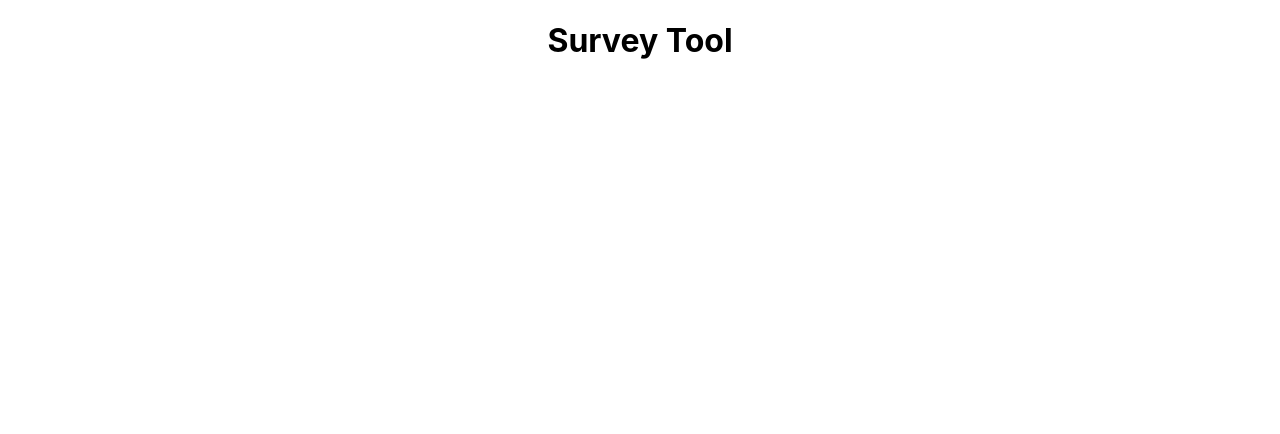
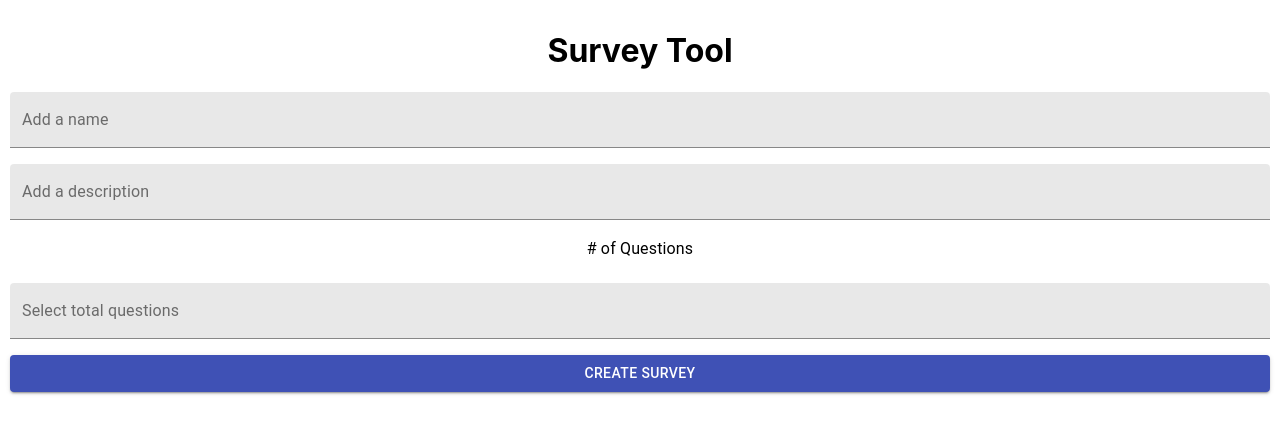
Before and after one commit to austin-rey/react-survey, a React (Create React App) app: page / in a window 1280 px wide. Shown: the top 434 px of the page. Built offline with nearby package versions, Linux system fonts and the light colour scheme.

Commit message:
Created initial state of surveys through context

```diff
--- a/package.json
+++ b/package.json
@@ -3,6 +3,7 @@
   "version": "0.1.0",
   "private": true,
   "dependencies": {
+    "@material-ui/core": "^4.11.0",
     "@testing-library/jest-dom": "^5.11.4",
     "@testing-library/react": "^11.1.0",
     "@testing-library/user-event": "^12.1.10",
--- a/src/App.js
+++ b/src/App.js
@@ -1,9 +1,31 @@
+import React, {useState} from 'react'
+
 import './App.css';
 
+import CreateSurvey from './containers/createSurveyForm'
+
+import {makeStyles} from '@material-ui/core/styles';
+
+import { Container } from '@material-ui/core';
+
+import SurveyState from './context/surveys/surveyState';
+
+const useStyles = makeStyles((theme) => ({
+  container: {
+    padding: '10px',
+  },
+}));
+
 function App() {
+  const classes = useStyles();
+
   return (
     <div className="App">
-     <h1>Survey Tool</h1>
+      <SurveyState>
+        <Container maxWidth="lg" className={classes.container}>
+          <CreateSurvey/>
+        </Container>
+      </SurveyState>
     </div>
   );
 }
--- /dev/null
+++ b/src/components/FormButton.js
@@ -0,0 +1,9 @@
+import React from 'react'
+
+import { Button } from '@material-ui/core';
+
+const FormButton = ({type, label, onClick}) => {
+    return <Button variant="contained" color={type} onClick={onClick}>{label}</Button>
+}
+
+export default FormButton;
--- /dev/null
+++ b/src/components/FormTextField.js
@@ -0,0 +1,12 @@
+import React from 'react'
+
+import TextField from '@material-ui/core/TextField';
+
+const FormTextField = ({label, content, id, onContentChange}) => {
+    return (
+        <TextField label={label} id={id} defaultValue={content} onChange={onContentChange} variant="filled"
+        color="primary"/>
+    )
+}
+
+export default FormTextField;
--- /dev/null
+++ b/src/containers/createSurveyForm.js
@@ -0,0 +1,89 @@
+import React, {useState, useContext} from 'react'
+
+import { FormControl, Slider,Typography  } from '@material-ui/core';
+import {makeStyles} from '@material-ui/core/styles'
+
+import FormTextField from '../components/FormTextField';
+import FormButton from '../components/FormButton';
+
+import SurveyContext from '../context/surveys/surveyContext';
+
+const useStyles = makeStyles((theme) => ({
+    root: {
+      display: 'flex'
+    },
+    createSurveyForm: {
+        display: 'flex',
+        minHeight: '300px',
+        justifyContent: 'space-between'
+    },
+    slider: {
+        margin: '30px 0px'
+    }
+}));
+
+const CreateSurvey = () => {
+
+    const surveyContext = useContext(SurveyContext);
+
+    const {registerNewSurvey} = surveyContext;
+
+    const [surveyDetails, setSurveyDetails] = useState(
+        {
+            surveyName: '',
+            surveyDescription: '',
+            totalQuestions: ''
+        }
+    );
+
+    const updateTextField = (e) => {
+        console.log(surveyDetails);
+        setSurveyDetails({...surveyDetails, [e.id]: e.value});
+    }
+
+    const formSubmit = () => {
+        registerNewSurvey(surveyDetails);
+    }
+
+    const classes = useStyles();
+
+    return (
+        <div>
+            <h1>Survey Tool</h1>
+            <form noValidate>
+                <FormControl className={classes.createSurveyForm}>
+                    <FormTextField
+                        label="Add a name"
+                        content={surveyDetails.surveyName}
+                        id="surveyName"
+                        onContentChange={event => updateTextField(event.target)}
+                    />
+                    <FormTextField
+                        label="Add a description"
+                        content={surveyDetails.surveyDescription}
+                        id="surveyDescription"
+                        onContentChange={event => updateTextField(event.target)}
+                    />
+                    <Typography id="question-slider" gutterBottom># of Questions</Typography>
+                    <FormTextField
+                        label="Select total questions"
+                        content={surveyDetails.totalQuestions}
+                        id="totalQuestions"
+                        onContentChange={event => updateTextField(event.target)}
+                    />
+                    <FormButton
+                        type="primary"
+                        label="Create Survey"
+                        onClick={formSubmit}
+                    />
+                </FormControl>
+            </form>
+        </div>
+    )
+}
+
+export default () => {
+    return (
+        <CreateSurvey/>
+    )
+}
--- /dev/null
+++ b/src/context/surveys/surveyContext.js
@@ -0,0 +1,5 @@
+import { createContext } from 'react';
+
+const SurveyContext = createContext();
+
+export default SurveyContext;
--- /dev/null
+++ b/src/context/surveys/surveyReducer.js
@@ -0,0 +1,15 @@
+import {REGISTER_NEW_SURVEY} from './types';
+
+export default (state, {type, payload}) => {
+    switch (type) {
+        case REGISTER_NEW_SURVEY:
+            return {
+                name: payload.surveyName,
+                description: payload.surveyDescription,
+                questions: payload.totalQuestions
+            }
+
+        default:
+            return { state };
+    }
+};
--- /dev/null
+++ b/src/context/surveys/surveyState.js
@@ -0,0 +1,36 @@
+import React,{useReducer} from 'react'
+
+import SurveyContext from './surveyContext';
+
+import surveyReducer from './surveyReducer';
+
+import {REGISTER_NEW_SURVEY} from './types';
+
+const SurveyState = (props) => {
+
+    const initialState = {
+        title: '',
+        description: '',
+        questions: [],
+    };
+
+    const [state, dispatch] = useReducer(surveyReducer, initialState);
+
+    const registerNewSurvey = (surveyDetails) => {
+        dispatch({type: REGISTER_NEW_SURVEY, payload: surveyDetails})
+    }
+
+    return (
+        <div>
+            <SurveyContext.Provider
+            value={{
+                survey: state,
+                registerNewSurvey
+            }}>
+                {props.children}
+            </SurveyContext.Provider>
+        </div>
+    )
+}
+
+export default SurveyState;
--- /dev/null
+++ b/src/context/surveys/types.js
@@ -0,0 +1 @@
+export const REGISTER_NEW_SURVEY = 'REGISTER_NEW_SURVEY';
```
Also changed, not shown: src/containers/createSurvey.js (added, +15 -0 lines), 1 other file (tests, documents, lock files or other folders).
